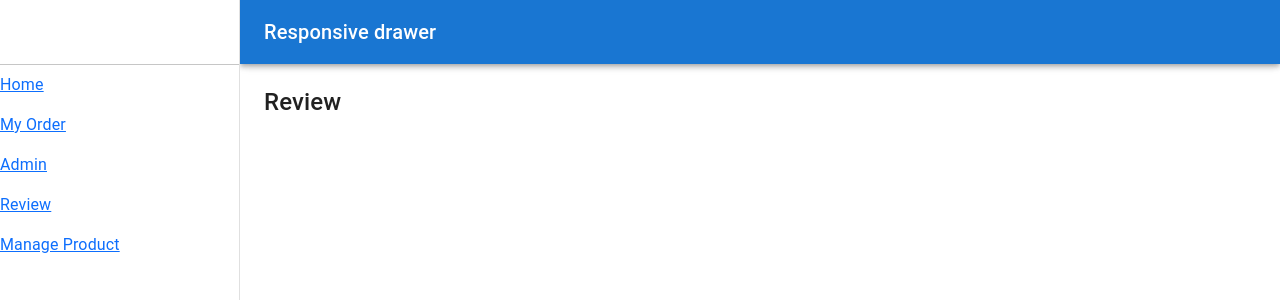
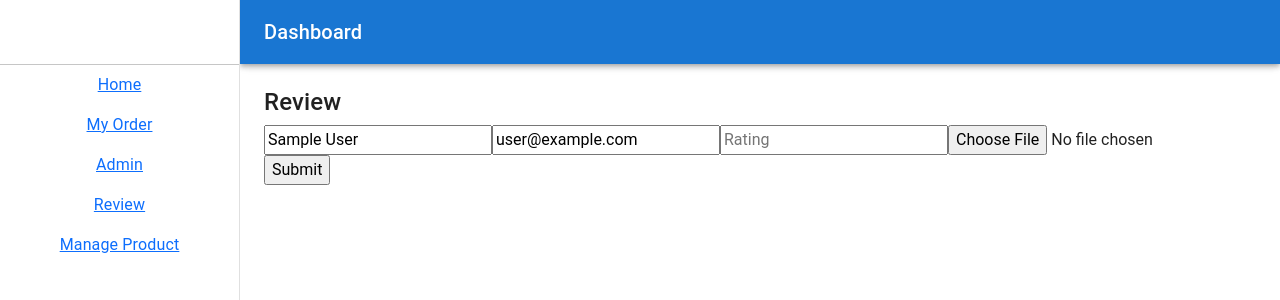
Before and after one commit to siffahim/Organico-Food, a React (Create React App) app: page /dashboard/review in a window 1280 px wide. Shown: the top 300 px of the page. Built offline with nearby package versions, Linux system fonts and the light colour scheme; no server answers; sample sign-in values are in the browser's storage.

Commit message:
add some

```diff
--- a/package.json
+++ b/package.json
@@ -18,7 +18,7 @@
     "react": "^17.0.2",
     "react-bootstrap": "^2.0.3",
     "react-dom": "^17.0.2",
-    "react-hook-form": "^7.22.1",
+    "react-hook-form": "^7.22.2",
     "react-rating": "^2.0.5",
     "react-router-dom": "6",
     "react-scripts": "5.0.0",
--- a/src/Pages/Dashboard/Dashboard/Dashboard.js
+++ b/src/Pages/Dashboard/Dashboard/Dashboard.js
@@ -22,7 +22,7 @@ function Dashboard(props) {
     };
 
     const drawer = (
-        <div>
+        <div className='text-center'>
             <Toolbar />
             <Divider />
             <List>
@@ -66,7 +66,7 @@ function Dashboard(props) {
                         <MenuIcon />
                     </IconButton>
                     <Typography variant="h6" noWrap component="div">
-                        Responsive drawer
+                        Dashboard
                     </Typography>
                 </Toolbar>
             </AppBar>
--- a/src/Pages/Dashboard/Review/Review.js
+++ b/src/Pages/Dashboard/Review/Review.js
@@ -1,9 +1,31 @@
 import React from 'react';
+import { useForm } from 'react-hook-form';
+import useAuth from '../../../Hooks/useAuth';
 
 const Review = () => {
+    const { user } = useAuth();
+    const { register, handleSubmit, formState: { errors } } = useForm();
+    const onSubmit = data => console.log(data);
+
     return (
         <div>
             <h4>Review</h4>
+            <form onSubmit={handleSubmit(onSubmit)}>
+
+                <input defaultValue={user.displayName} {...register("name", { required: true })} />
+                {errors.name && <span>This field is required</span>}
+
+                <input defaultValue={user.email} {...register("email", { required: true })} />
+                {errors.email && <span>This field is required</span>}
+
+                <input placeholder='Rating' type='number' {...register("review", { required: true })} />
+                {errors.review && <span>This field is required</span>}
+
+                <input type="file" />
+
+
+                <input type="submit" />
+            </form>
         </div>
     );
 };
```
Also changed, not shown: 2 other files (tests, documents, lock files or other folders).
